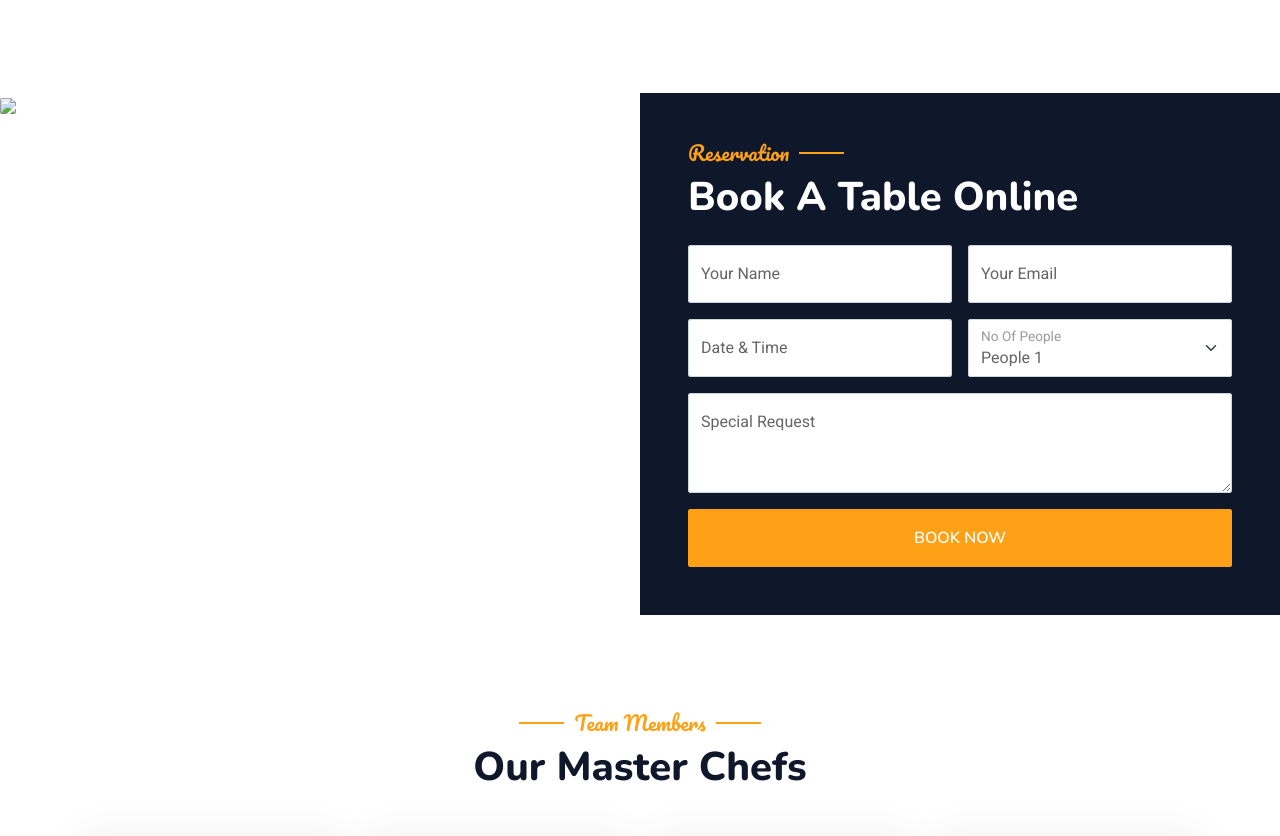
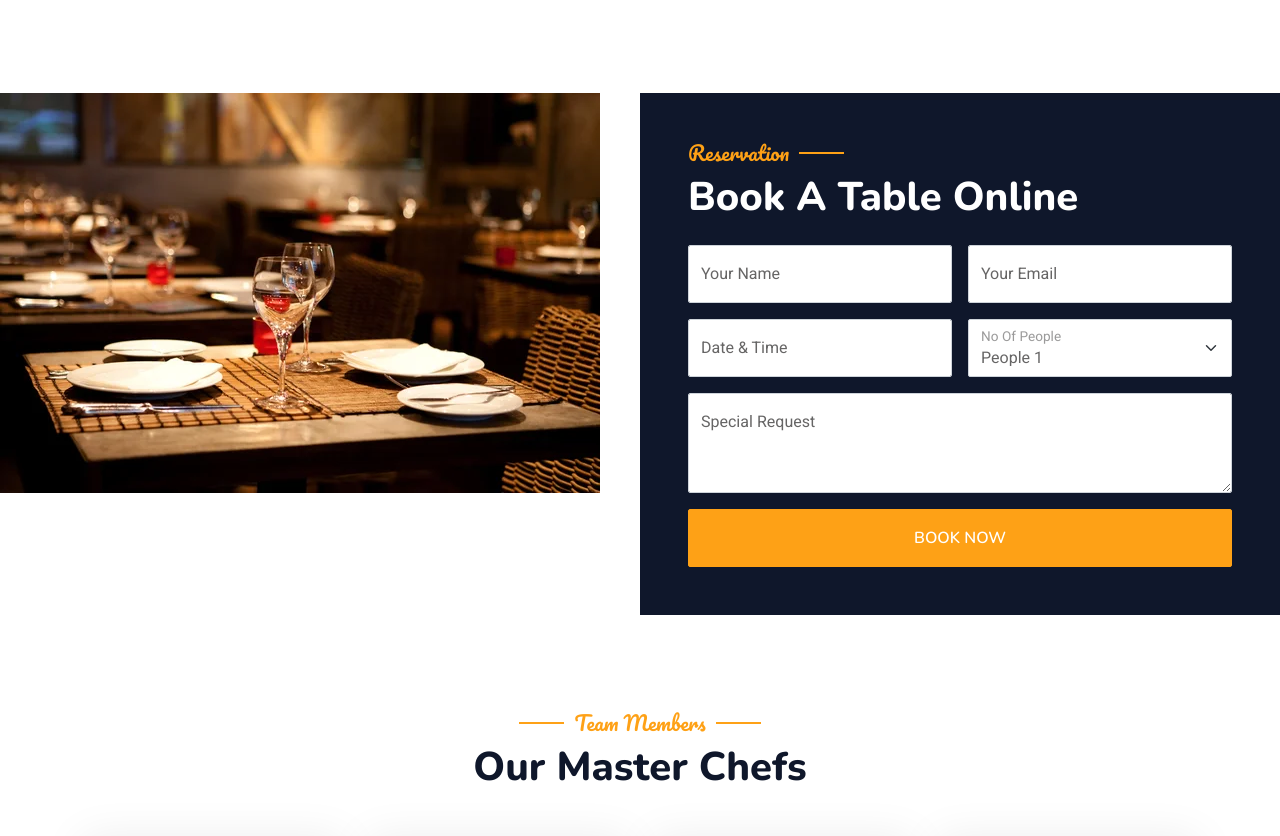
Before and after one commit to VsiriWeb/TSAtest, a plain HTML site: page index.html in a window 1280 px wide. Shown: the part 3014-3850 px from the top of the page. Drawn offline with nearby package versions, Linux system fonts and the light colour scheme.

Commit message:
Update index.html

```diff
--- a/index.html
+++ b/index.html
@@ -422,7 +422,7 @@
             <!-- Replaced Video with Image -->
             <div class="image">
                 <a href="#reservation-section">
-			<img class="flex-shrink-0 img-fluid rounded" src="bookatable.jpg" style="width: 300px;" class="img-fluid">
+			<img src="img/bookatable.jpg" class="img-fluid">
                 </a>
             </div>
         </div>
```
